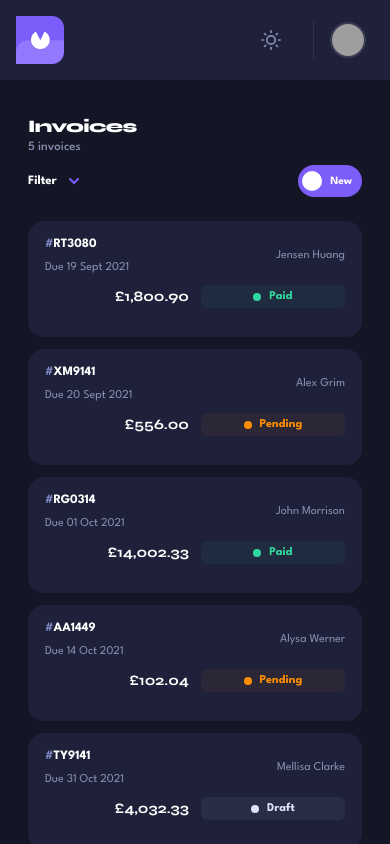
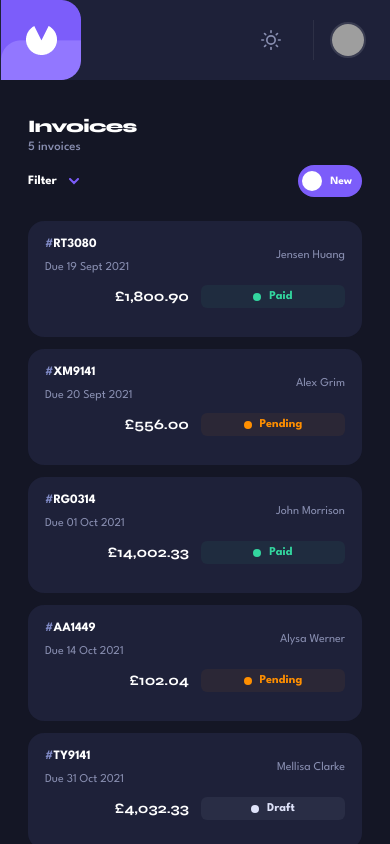
Before and after one commit to Tryb3-Tunchi/invoice_app, a React (Vite) app: page / in a window 390 px wide. Built offline with nearby package versions, Linux system fonts and the light colour scheme; grey boxes are pictures that could not be loaded.

Commit message:
feat: refixed

```diff
--- a/src/components/Sidebar.jsx
+++ b/src/components/Sidebar.jsx
@@ -9,7 +9,7 @@ export default function Sidebar() {
     <aside className={styles.sidebar} aria-label="Application sidebar">
       {/* Logo */}
       <div className={styles.logo} aria-label="Invoice app logo">
-        <img src={logo} alt="Invoice app logo" width="48" height="48" />
+        <img src={logo} alt="Invoice app logo" width="80" height="80" />
       </div>
 
       <div className={styles.bottom}>
--- a/src/components/Sidebar.module.css
+++ b/src/components/Sidebar.module.css
@@ -16,8 +16,8 @@
 }
 
 .logo {
-  width: 72px;
-  height: 72px;
+  width: 82px;
+  height: 82px;
   display: grid;
   place-items: center;
   border-radius: 0 20px 20px 0;
@@ -114,8 +114,9 @@
   }
 
   .logo {
-    width: 80px;
-    height: 80px;
+    /* margin-left: -10px; */
+    width: 82px;
+    height: 90px;
     border-radius: 0;
   }
 
```
